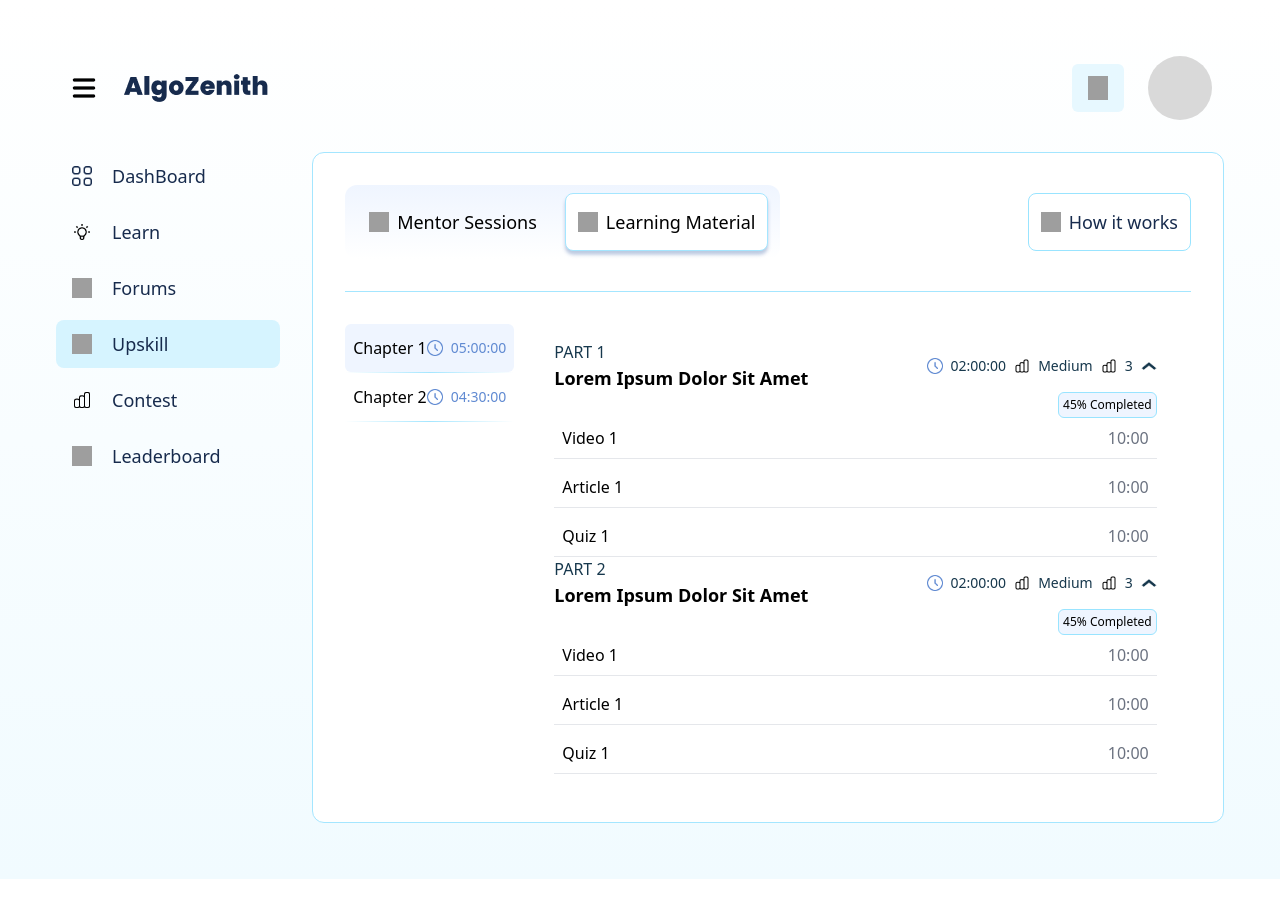
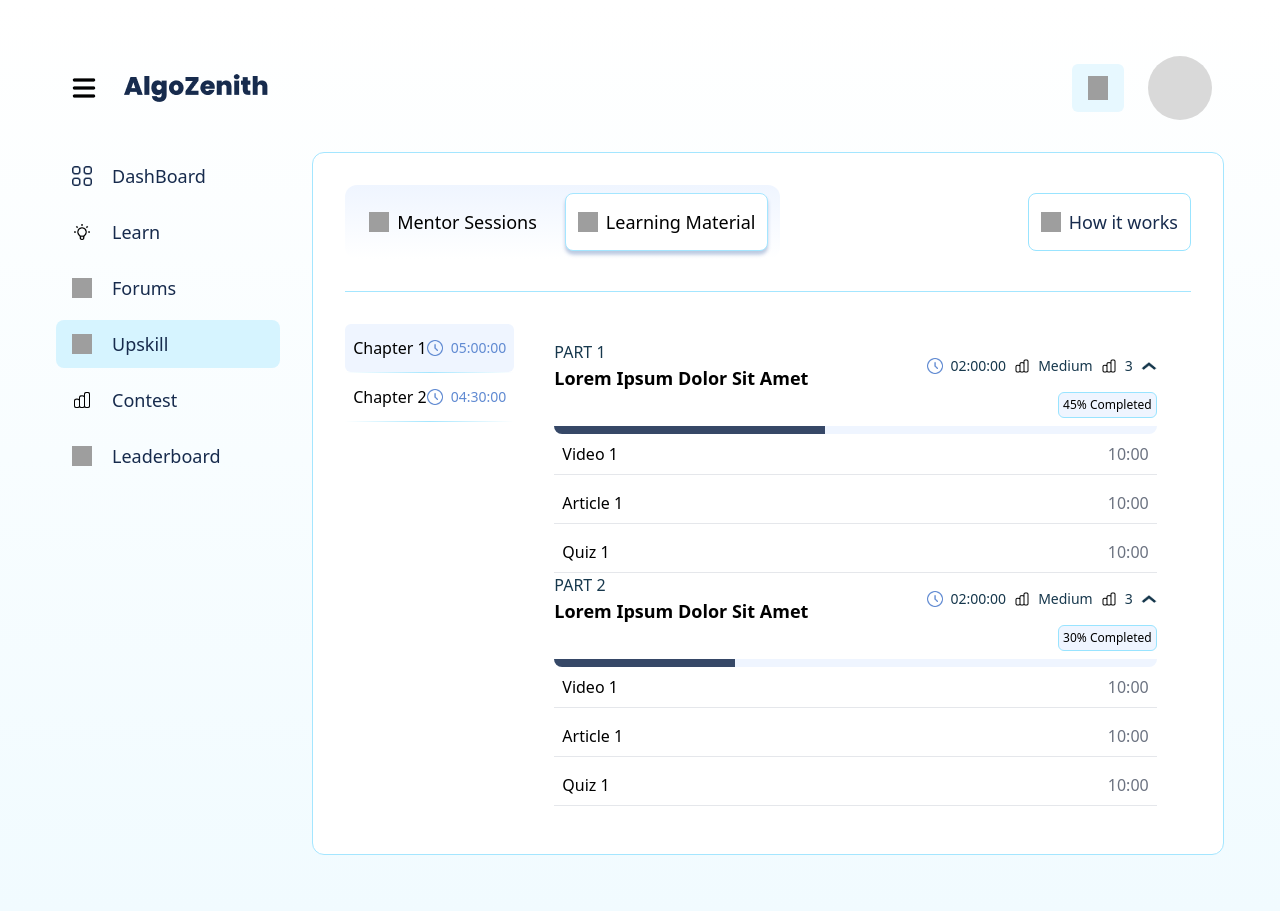
Before and after one commit to Amanjot-001/AZ, a React (Vite) app: page / in a window 1280 px wide. Before the commit the page ends 879 px from the top, so only its background shows below. Built offline with nearby package versions, Linux system fonts and the light colour scheme; grey boxes are pictures that could not be loaded.

Commit message:
completion bar added

```diff
--- a/src/components/sections/main/ContentDetail.tsx
+++ b/src/components/sections/main/ContentDetail.tsx
@@ -16,7 +16,7 @@ const ContentDetails: React.FC<ContentDetailsProps> = ({ chapter }) => {
 			title: "Lorem Ipsum Dolor Sit Amet",
 			duration: "02:00:00",
 			difficulty: "Medium",
-			completed: "45",
+			completed: 45,
 			resources: [
 				{ id: 1, type: "Video", title: "Video 1", duration: "10:00" },
 				{ id: 2, type: "Article", title: "Article 1", duration: "10:00" },
@@ -28,7 +28,7 @@ const ContentDetails: React.FC<ContentDetailsProps> = ({ chapter }) => {
 			title: "Lorem Ipsum Dolor Sit Amet",
 			duration: "02:00:00",
 			difficulty: "Medium",
-			completed: "45",
+			completed: 30,
 			resources: [
 				{ id: 1, type: "Video", title: "Video 1", duration: "10:00" },
 				{ id: 2, type: "Article", title: "Article 1", duration: "10:00" },
@@ -64,13 +64,16 @@ const ContentDetails: React.FC<ContentDetailsProps> = ({ chapter }) => {
 							</span>
 						</div>
 					</div>
-					<div className='flex justify-end items-center'>
+					<div className='flex justify-end items-center mb-2'>
 						<span className='font-normal text-black text-xs w-max p-1 rounded-md bg-[#EFF5FF] border border-[#99E4FF]'>
 							{part.completed}% Completed
 						</span>
 					</div>
-					<div>
-
+					<div className="w-full bg-[#EFF5FF] rounded-b-2xl h-2">
+						<div
+							className="h-full bg-[#172B4DD9] rounded-bl-2xl"
+							style={{ width: `${part.completed}%` }}
+						></div>
 					</div>
 					<ResourceList resources={part.resources} />
 				</div>
```
